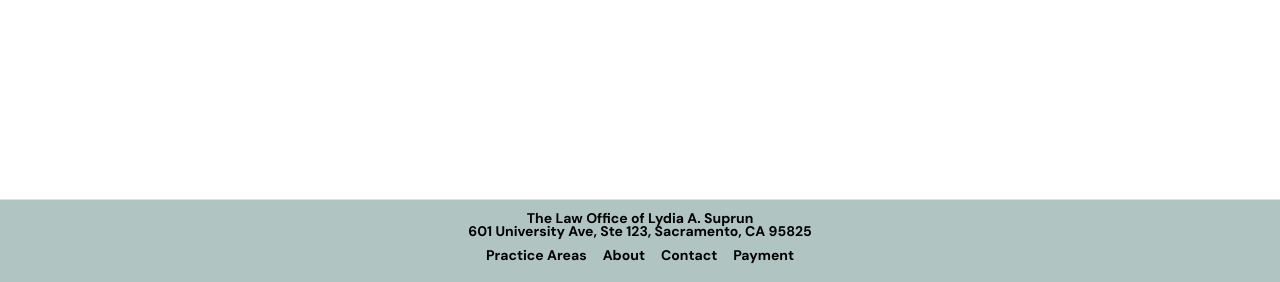
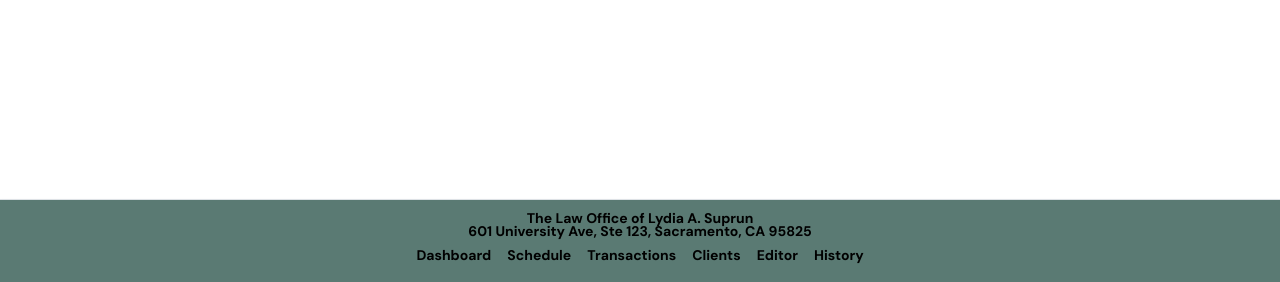
Before and after one commit to jasoonkp/Lydias-Law-Site, a Django app: page / in a window 1280 px wide. Shown: the part 518-800 px from the top of the page. Run offline with Django 5.2, Linux system fonts and the light colour scheme.

Commit message:
Refactor: moved footer contents into partials and updated base_admin to include it. Adjusted .fixed-bottom CSS to fix position and styling.

```diff
--- a/core/static/css/footer.css
+++ b/core/static/css/footer.css
@@ -25,7 +25,14 @@
 
 .fixed-bottom {
     /* Background color for Footer. */
-    background: rgba(120, 156, 148, 0.58) !important;
+    background: #5a7a73 !important;
+    position: static !important;
+    bottom: auto !important;
+    left: auto !important;
+    right: auto !important;
+    width: 100%;
+    transform: none !important;
+    box-shadow: none;
 }
 
 .fixed-bottom .container {
--- a/core/templates/base.html
+++ b/core/templates/base.html
@@ -22,41 +22,7 @@
       {% block content %}{% endblock %}
     </main>
 
-    {% block footer %}
-    <footer class="mt-auto">
-      <div class="fixed-bottom bg-white border-top shadow-sm">
-        <div class="container py-3 text-center small text-muted">
-          <!--
-            This entire section will need to be reworked to account for the database.
-            Lydia will have the ability to edit and change the footer at her will, which requires,
-            us to fetch the stored information from the database and display it here.
-          -->
-          <p class="details">
-            The Law Office of Lydia A. Suprun
-          </p>
-          <p class="address">
-            601 University Ave, Ste 123, Sacramento, CA 95825
-          </p>
-
-          <ul class="nav justify-content-center">
-            <li class="nav-item">
-              <a class="nav-link px-2" href="{% url 'practice-areas' %}">Practice Areas</a>
-            </li>
-            <li class="nav-item">
-              <a class="nav-link px-2" href="{% url 'about' %}">About</a>
-            </li>
-            <li class="nav-item">
-              <a class="nav-link px-2" href="{% url 'contact' %}">Contact</a>
-            </li>
-            <li class="nav-item">
-              <a class="nav-link px-2" href="{% url 'payment' %}">Payment</a>
-            </li>
-          </ul>
-
-        </div>
-      </div>
-    </footer>
-    {% endblock %}
+    {% include "partials/admin_footer.html" %}
 
     <script src="https://cdn.jsdelivr.net/npm/bootstrap@5.3.3/dist/js/bootstrap.bundle.min.js"></script>
     <script src="{% static 'js/main.js' %}"></script>
--- /dev/null
+++ b/core/templates/partials/admin_footer.html
@@ -0,0 +1,41 @@
+    {% block footer %}
+    <footer class="mt-auto">
+      <div class="fixed-bottom bg-white border-top shadow-sm">
+        <div class="container py-3 text-center small text-muted">
+          <!--
+            This entire section will need to be reworked to account for the database.
+            Lydia will have the ability to edit and change the footer at her will, which requires,
+            us to fetch the stored information from the database and display it here.
+          -->
+          <p class="details">
+            The Law Office of Lydia A. Suprun
+          </p>
+          <p class="address">
+            601 University Ave, Ste 123, Sacramento, CA 95825
+          </p>
+
+          <ul class="nav justify-content-center">
+            <li class="nav-item">
+              <a class="nav-link px-2" href="{% url 'admin_dashboard' %}">Dashboard</a>
+            </li>
+            <li class="nav-item">
+              <a class="nav-link px-2" href="{% url 'admin_schedule' %}">Schedule</a>
+            </li>
+            <li class="nav-item">
+              <a class="nav-link px-2" href="{% url 'admin_transactions' %}">Transactions</a>
+            </li>
+            <li class="nav-item">
+              <a class="nav-link px-2" href="{% url 'admin_clients' %}">Clients</a>
+            </li>
+            <li class="nav-item">
+              <a class="nav-link px-2" href="{% url 'admin_editor' %}">Editor</a>
+            </li>
+            <li class="nav-item">
+              <a class="nav-link px-2" href="{% url 'admin_history' %}">History</a>
+            </li>
+          </ul>
+
+        </div>
+      </div>
+    </footer>
+    {% endblock %}
```
Also changed, not shown: core/templates/admin/base_admin.html (+2 -42 lines), core/templates/partials/footer.html (added).
